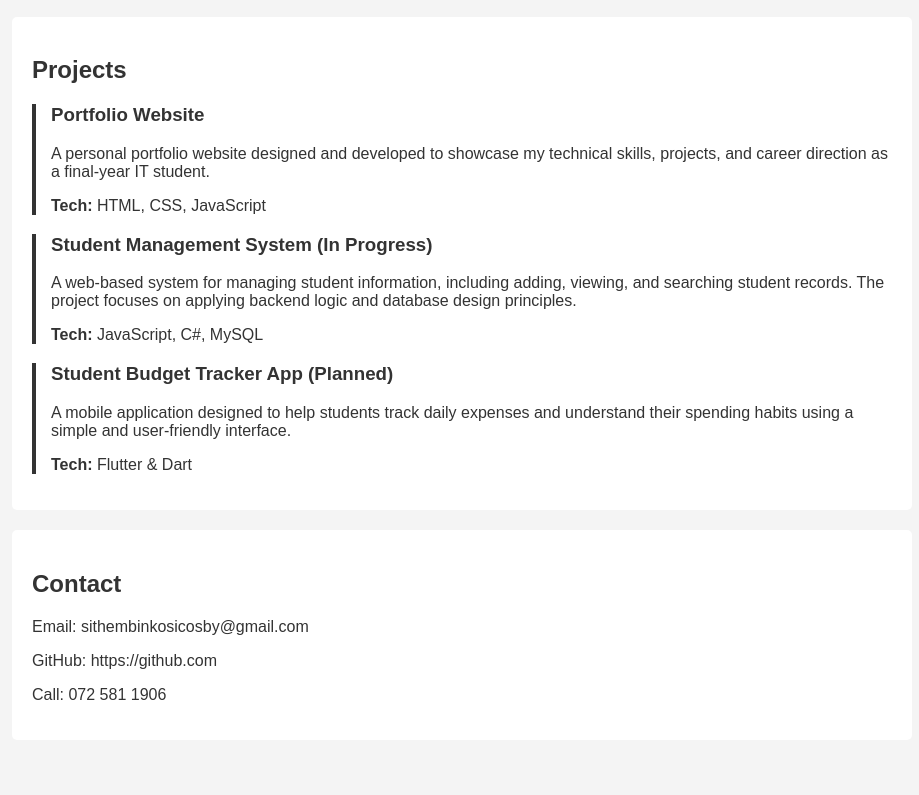
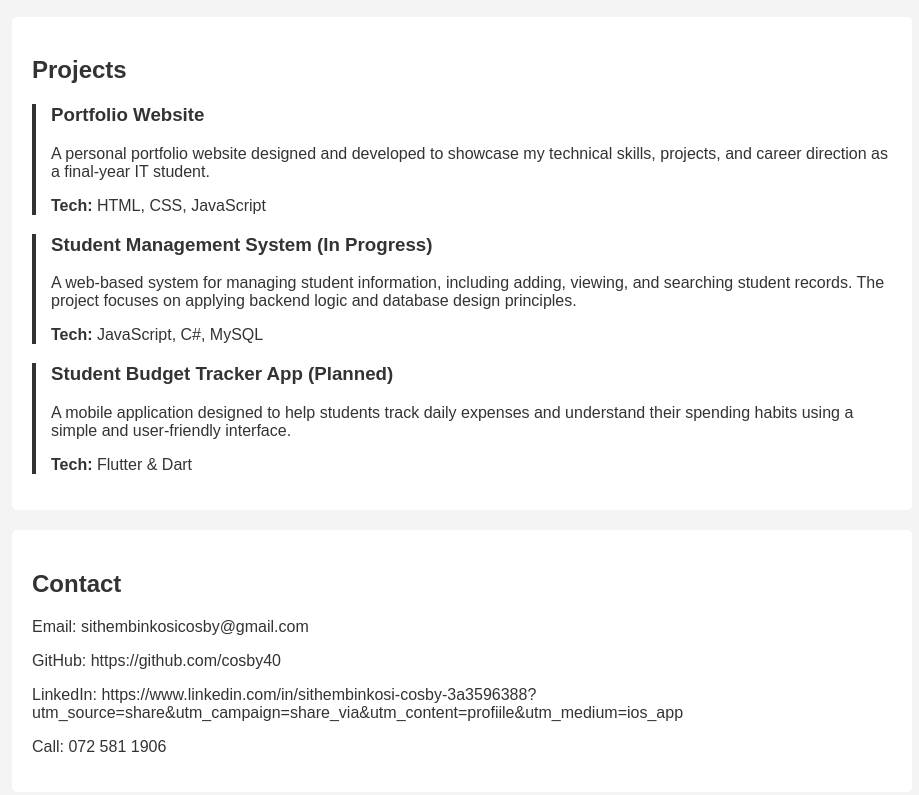
Before and after one commit to Cosby40/portfolio, a plain HTML site: page index.html in a window 1280 px wide. Shown: the part 625-1420 px from the top of the page, without its empty margins (178-1097 px from the left). Drawn offline with Linux system fonts and the light colour scheme.

Commit message:
Update index.html

```diff
--- a/index.html
+++ b/index.html
@@ -78,7 +78,8 @@ focused on becoming job-ready for junior software development roles.
   <section id="contact">
     <h2>Contact</h2>
     <p>Email: sithembinkosicosby@gmail.com</p>
-    <p>GitHub: https://github.com
+    <p>GitHub: https://github.com/cosby40</p>
+    <p>LinkedIn: https://www.linkedin.com/in/sithembinkosi-cosby-3a3596388?utm_source=share&utm_campaign=share_via&utm_content=profiile&utm_medium=ios_app</p>
     <p>Call: 072 581 1906</p>
   </section>
 </main>
```
